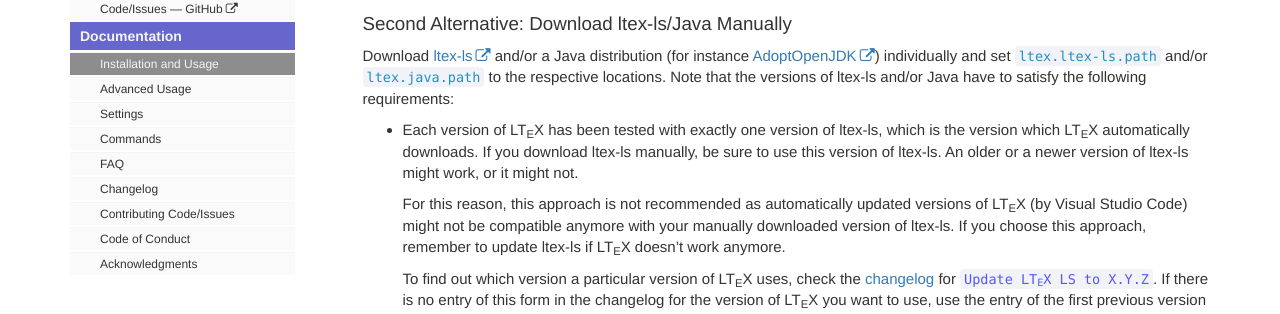
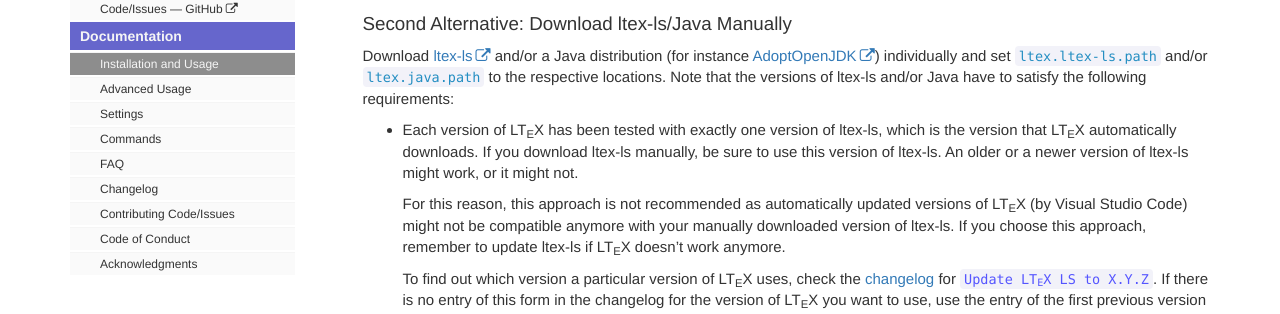
Before and after one commit to valentjn/vscode-ltex, a Jekyll site: the page built from pages/docs/installation-and-usage.md, in a window 1280 px wide and 900 px high, scrolled down 1077 px. Shown: the part 214-528 px from the top of the window. Built offline with Jekyll 4.4.1, drawn with Linux system fonts in a browser that asks for light colours.

Commit message:
Fix typo in installation

```diff
--- a/pages/docs/installation-and-usage.md
+++ b/pages/docs/installation-and-usage.md
@@ -52,7 +52,7 @@ Download the offline version of LTeX at the [Releases page on GitHub](https://gi
 
 Download [ltex-ls](https://github.com/valentjn/ltex-ls/releases) and/or a Java distribution (for instance [AdoptOpenJDK](https://adoptopenjdk.net/)) individually and set [`ltex.ltex-ls.path`](settings.html#ltexltex-lspath) and/or [`ltex.java.path`](settings.html#ltexjavapath) to the respective locations. Note that the versions of ltex-ls and/or Java have to satisfy the following requirements:
 
-- Each version of LTeX has been tested with exactly one version of ltex-ls, which is the version which LTeX automatically downloads. If you download ltex-ls manually, be sure to use this version of ltex-ls. An older or a newer version of ltex-ls might work, or it might not.
+- Each version of LTeX has been tested with exactly one version of ltex-ls, which is the version that LTeX automatically downloads. If you download ltex-ls manually, be sure to use this version of ltex-ls. An older or a newer version of ltex-ls might work, or it might not.
 
   For this reason, this approach is not recommended as automatically updated versions of LTeX (by Visual Studio Code) might not be compatible anymore with your manually downloaded version of ltex-ls. If you choose this approach, remember to update ltex-ls if LTeX doesn't work anymore.
 
```
